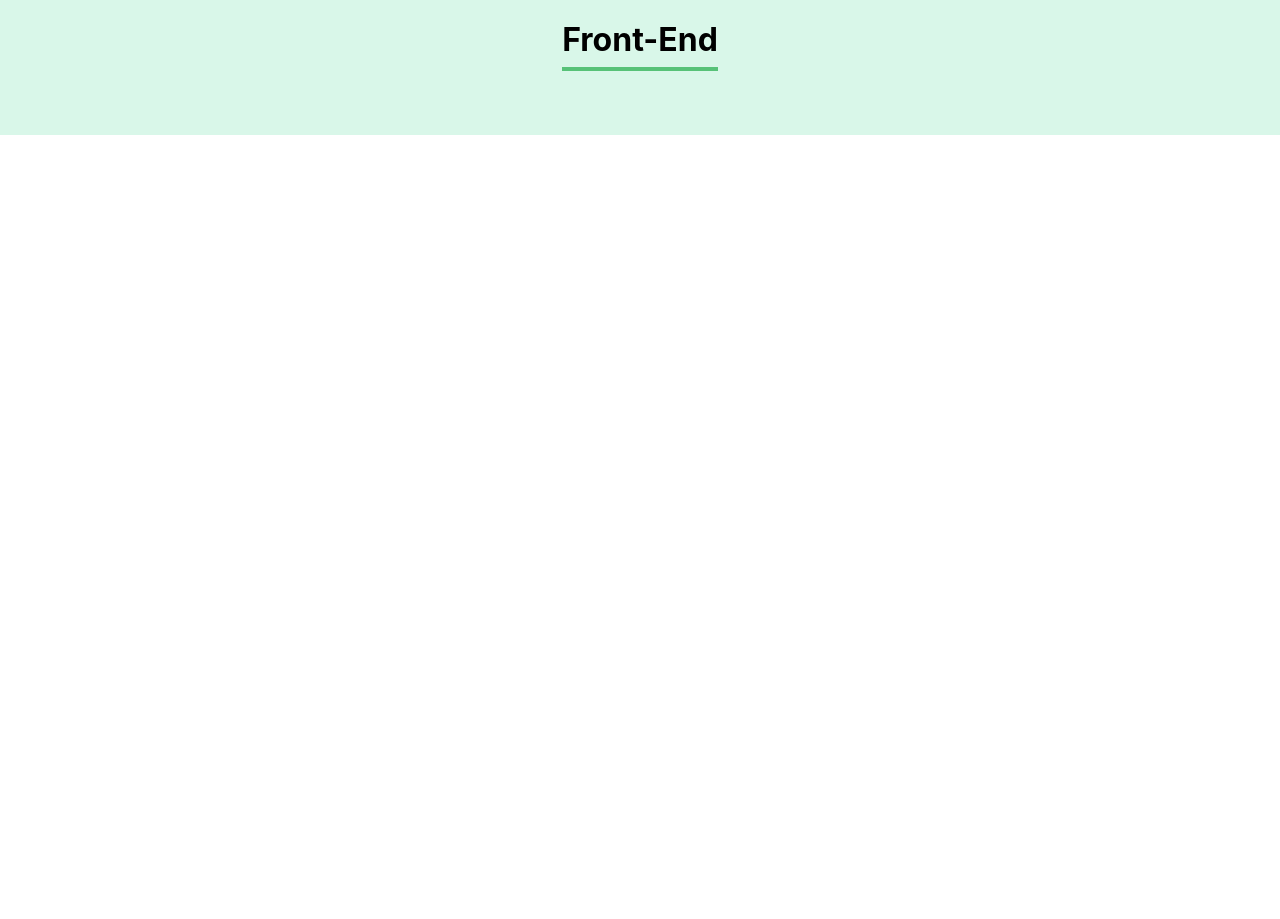
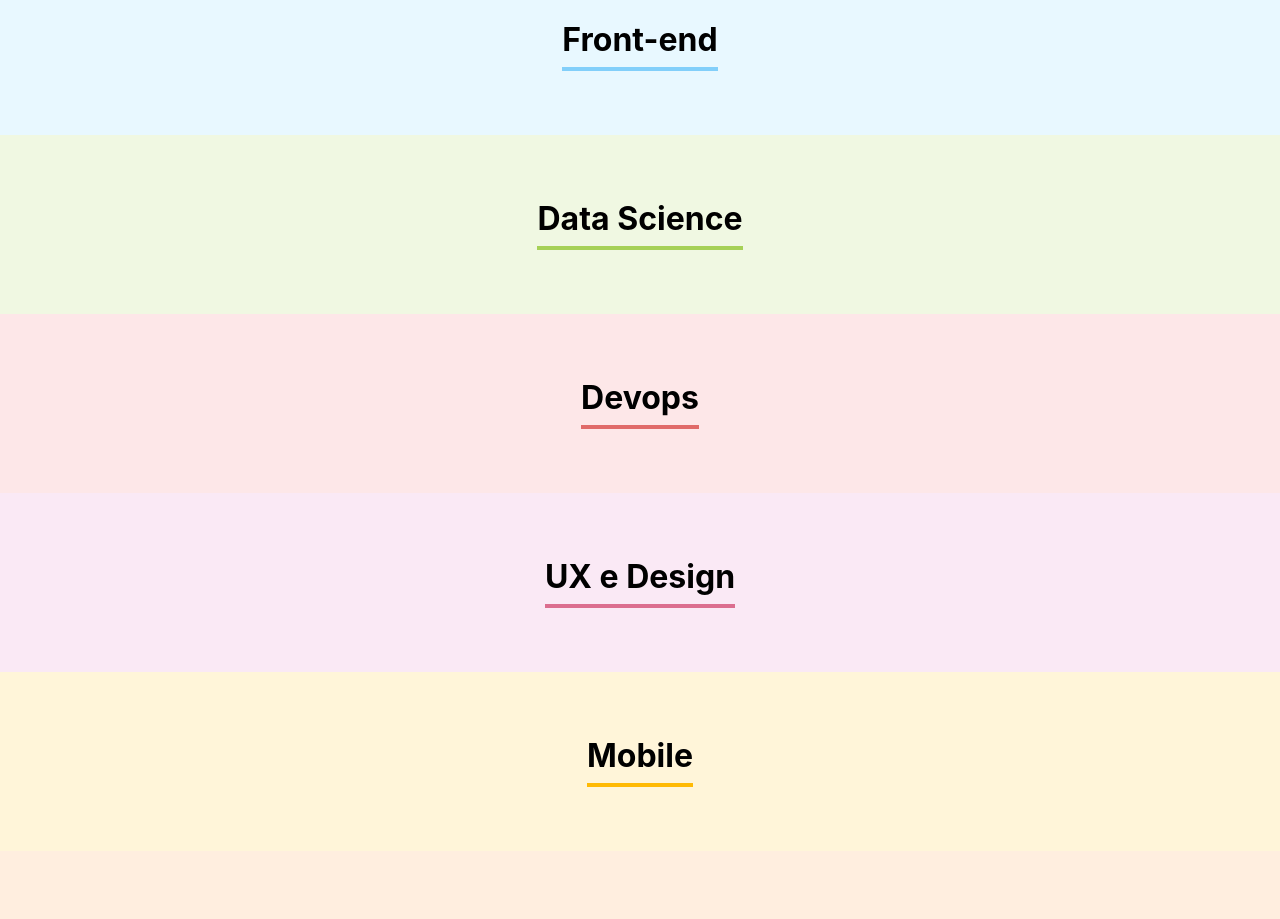
Before and after one commit to Diogo-Salvio/organo, a React (Create React App) app: page / in a window 1280 px wide. Shown: the part 1700-2619 px from the top of the page. Before the commit the page ends 1835 px from the top, so only its background shows below. Built offline with nearby package versions, Linux system fonts and the light colour scheme.

Commit message:
Finalização do componente Time

```diff
--- a/src/App.js
+++ b/src/App.js
@@ -10,17 +10,55 @@
   const [colaboradores, setColaboradores] = useState([])
 
   const aoNovoColaboradorAdicionado = (colaborador) => {
-    console.log(colaborador)
     setColaboradores([...colaboradores, colaborador])
-    console.log(colaboradores)
   }
+
+  const times = [
+    {
+      nome: 'Programação',
+      corPrimaria: '#57c278',
+      corSecundaria: '#d9f7e9;'
+    },
+    {
+      nome: 'Front-end',
+      corPrimaria: '#82CFFA',
+      corSecundaria: '#E8F8FF'
+    },
+    {
+      nome: 'Data Science',
+      corPrimaria: '#A6D157',
+      corSecundaria: '#F0F8E2'
+    },
+    {
+      nome: 'Devops',
+      corPrimaria: '#E06B69',
+      corSecundaria: '#FDE7E8'
+    },
+    {
+      nome: 'UX e Design',
+      corPrimaria: '#DB6E8F',
+      corSecundaria: '#FAE9F5'
+    },
+    {
+      nome: 'Mobile',
+      corPrimaria: '#FFBA05',
+      corSecundaria: '#FFF5D9'
+    },
+    {
+      nome: 'Inovação e Gestão',
+      corPrimaria: '#FF8A29',
+      corSecundaria: '#FFEEDF'
+    }
+
+
+  ]
 
   return (
     <div className="App">
       <Banner />
-      <Formulario aoColaboradorCadastrado={colaborador => aoNovoColaboradorAdicionado(colaborador)} />
-      <Time  nome='Programação'/>
-      <Time  nome='Front-End'/>
+      <Formulario times={times.map(time => time.nome)} aoColaboradorCadastrado={colaborador => aoNovoColaboradorAdicionado(colaborador)} />
+
+      {times.map(time => <Time key={time.nome} nome={time.nome} corPrimaria={time.corPrimaria} corSecundaria={time.corSecundaria}/>)}
     </div>
   );
 }
--- a/src/componentes/formulario/index.js
+++ b/src/componentes/formulario/index.js
@@ -7,15 +7,6 @@
 
 const Formulario = (props) => {
 
-    const times = [
-        'Programação',
-        'Front-End',
-        'Data Science',
-        'Devops',
-        'UX e Design',
-        'Mobile',
-        'Inovação e Gestão'
-    ]
 
     const [nome, setNome] = useState('')
     const [cargo, setCargo] = useState('')
@@ -59,7 +50,7 @@
                 <ListaSuspensa
                     obrigatorio={true}
                     label="Time"
-                    itens={times}
+                    itens={props.times}
                     value={time}
                     aoAlterado={value => setTime(value)}
                 />
--- a/src/componentes/time/time.css
+++ b/src/componentes/time/time.css
@@ -1,13 +1,13 @@
 .time {
     text-align: center;
     padding: 32px;
-    background-color: #d9f7e9;
+
 
 }
 
 .time h3 {
     font-size: 32px;
-    border-bottom: 4px solid #57c278;
+    border-bottom: 4px solid;
     display: inline-block;
     padding-bottom: 8px;
 }
--- a/src/componentes/time/time.js
+++ b/src/componentes/time/time.js
@@ -2,8 +2,8 @@
 
 const Time = (props) => {
     return (
-        <section className='time'>
-            <h3>
+        <section className='time' style={{backgroundColor: props.corSecundaria}}>
+            <h3 style={{ borderColor: props.corPrimaria}}>
                 {props.nome}
             </h3>
         </section>
```
